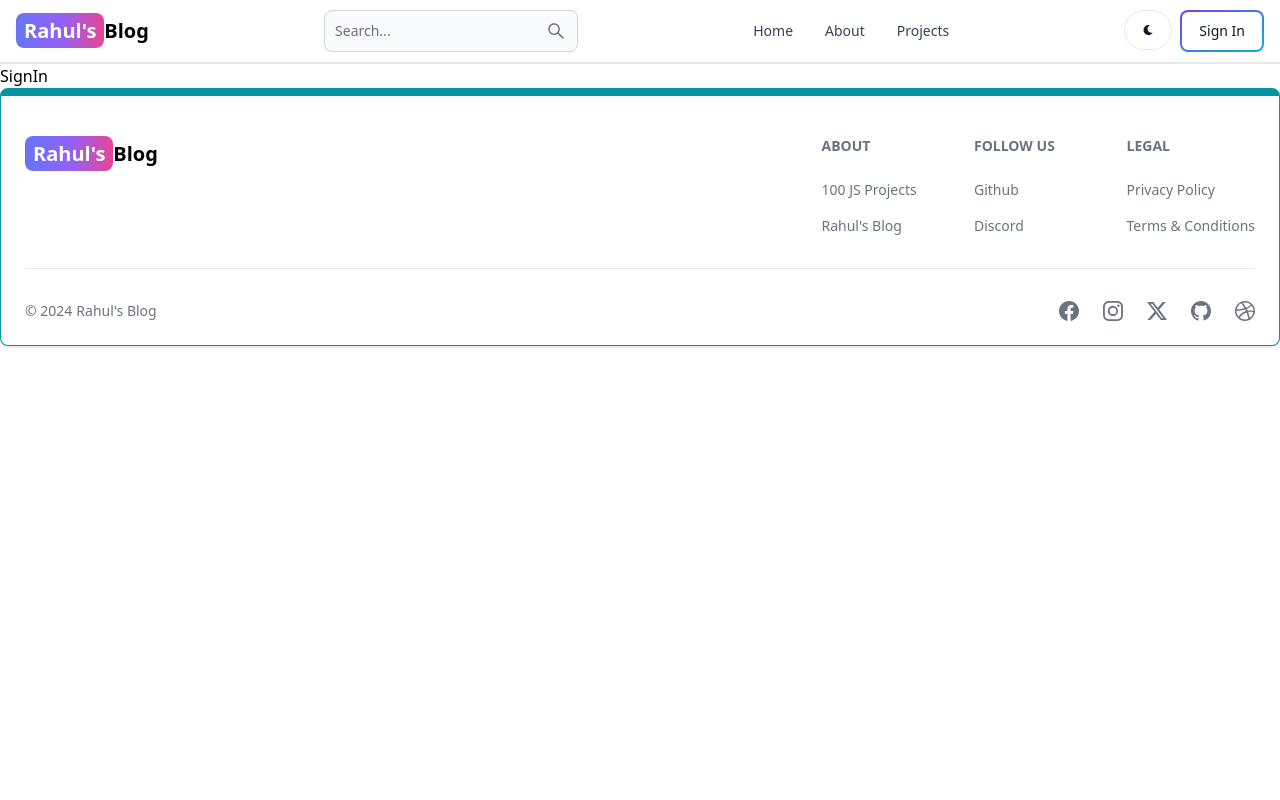
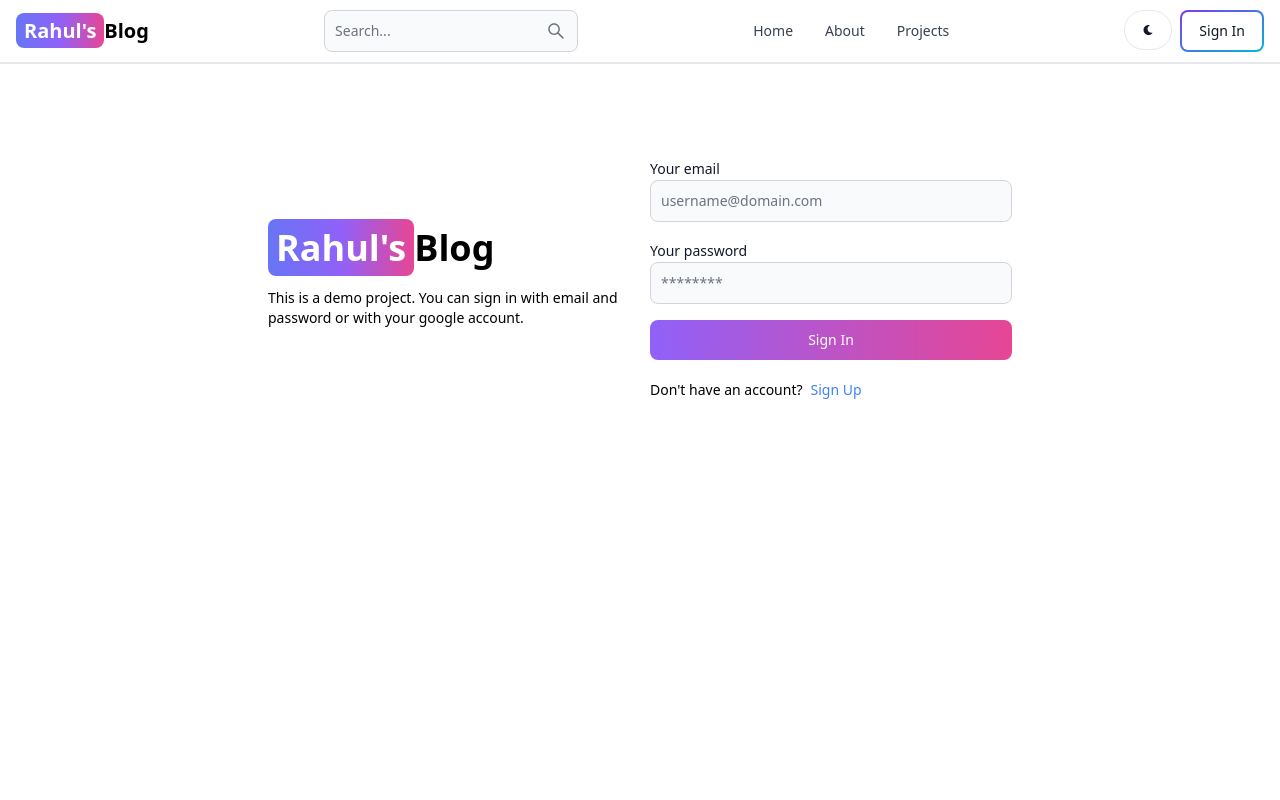
Before and after one commit to rdxdevelops/mern-blog, a React (Vite) app in the folder client/: page /sign-in in a window 1280 px wide. Shown: the top 800 px of the page. Built offline with nearby package versions, Linux system fonts and the light colour scheme.

Commit message:
created the sign in page ui and functionality

```diff
--- a/client/src/pages/SignIn.jsx
+++ b/client/src/pages/SignIn.jsx
@@ -1,5 +1,111 @@
+import { Alert, Button, Label, Spinner, TextInput } from "flowbite-react";
+import { Link, useNavigate } from "react-router-dom";
+import { useState } from "react";
+
 export default function SignIn() {
+  const [formData, setFormData] = useState({});
+  const [errorMessage, setErrorMessage] = useState(null);
+  const [loading, setLoading] = useState(false);
+  const navigate = useNavigate();
+
+  const handleChange = (e) => {
+    setFormData({ ...formData, [e.target.id]: e.target.value.trim() });
+  };
+
+  const handleSubmit = async (e) => {
+    e.preventDefault();
+    const { email, password } = formData;
+    if (!email || !password) {
+      return setErrorMessage("Please fill out all the fields.");
+    }
+    try {
+      setLoading(true);
+      setErrorMessage(null);
+      //see vite config.js where a proxy for server is setup, so that we don't have to prepend the server base url before the api route in the fetch request
+      const res = await fetch("/api/auth/signin", {
+        method: "POST",
+        headers: { "Content-Type": "application/json" },
+        body: JSON.stringify(formData),
+      });
+      const data = await res.json();
+      if (data.success === false) {
+        setErrorMessage(data.message);
+      }
+      setLoading(false);
+      if (res.ok) {
+        console.log(data);
+        navigate("/");
+      }
+    } catch (error) {
+      setErrorMessage(error.message);
+      setLoading(false);
+    }
+  };
+
   return (
-    <div>SignIn</div>
-  )
+    <div className="min-h-screen mt-20">
+      <div className="flex p-3 max-w-3xl mx-auto flex-col md:flex-row md:items-center gap-5">
+        {/* left */}
+        <div className="flex-1">
+          <Link to="/" className=" font-bold dark:text-white text-4xl">
+            <span className="px-2 py-1 bg-gradient-to-r from-indigo-500 via-purple-500 to-pink-500 rounded-lg text-white">
+              Rahul's
+            </span>
+            Blog
+          </Link>
+          <p className="text-sm mt-5">
+            This is a demo project. You can sign in with email and password or
+            with your google account.
+          </p>
+        </div>
+        {/* right */}
+        <div className="flex-1">
+          <form className="flex flex-col gap-4" onSubmit={handleSubmit}>
+            <div>
+              <Label htmlFor="email" value="Your email" />
+              <TextInput
+                type="email"
+                placeholder="username@domain.com"
+                id="email"
+                onChange={handleChange}
+              />
+            </div>
+            <div>
+              <Label htmlFor="password" value="Your password" />
+              <TextInput
+                type="password"
+                placeholder="********"
+                id="password"
+                onChange={handleChange}
+              />
+            </div>
+            <Button
+              type="submit"
+              gradientDuoTone="purpleToPink"
+              disabled={loading}>
+              {loading ? (
+                <>
+                  <Spinner size="sm" />
+                  <span className="pl-3">Signing in...</span>
+                </>
+              ) : (
+                "Sign In"
+              )}
+            </Button>
+          </form>
+          <div className="flex gap-2 mt-5 text-sm">
+            <span>Don't have an account?</span>
+            <Link to="/sign-up" className="text-blue-500">
+              Sign Up
+            </Link>
+          </div>
+          {errorMessage && (
+            <Alert className="mt-5" color="failure">
+              {errorMessage}
+            </Alert>
+          )}
+        </div>
+      </div>
+    </div>
+  );
 }
--- a/client/src/pages/SignUp.jsx
+++ b/client/src/pages/SignUp.jsx
@@ -97,7 +97,7 @@
                   <span className="pl-3">Signing up...</span>
                 </>
               ) : (
-                "Sign up"
+                "Sign Up"
               )}
             </Button>
           </form>
```
